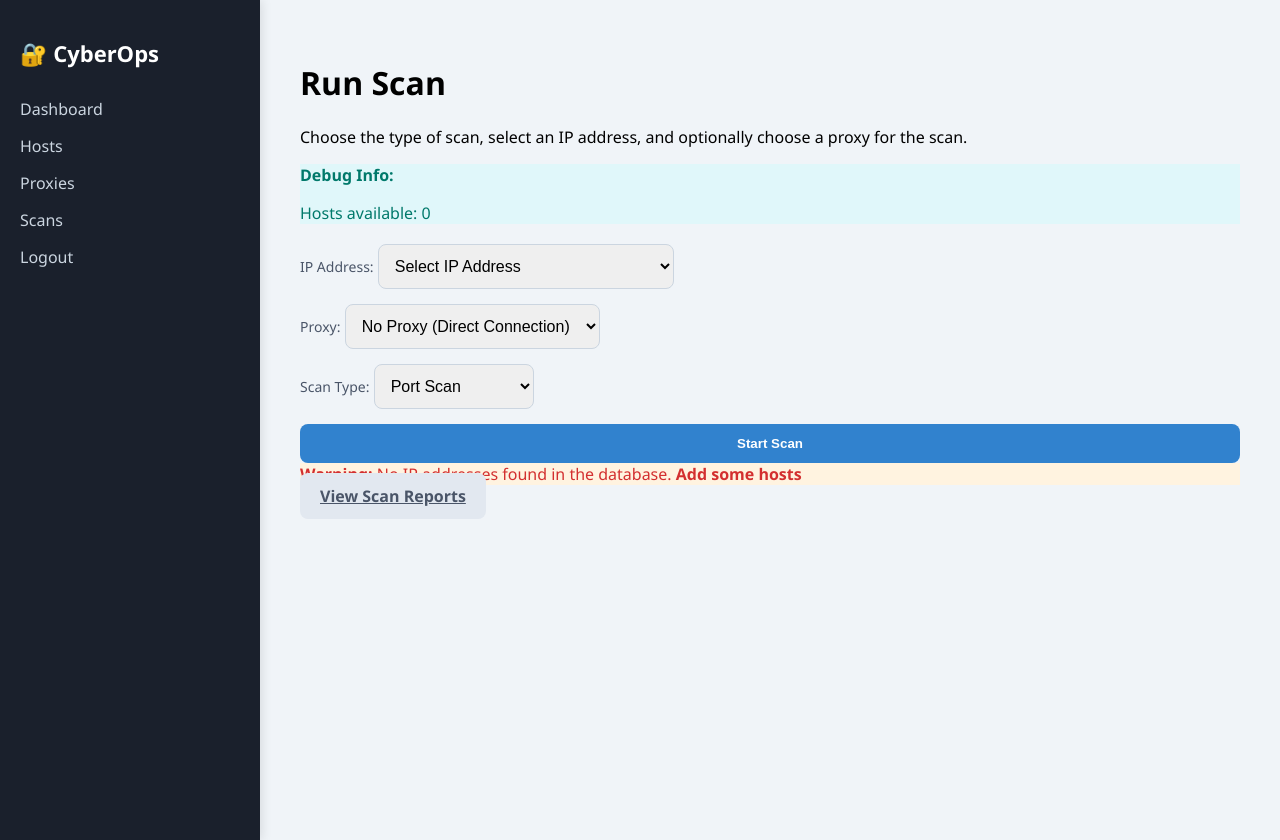
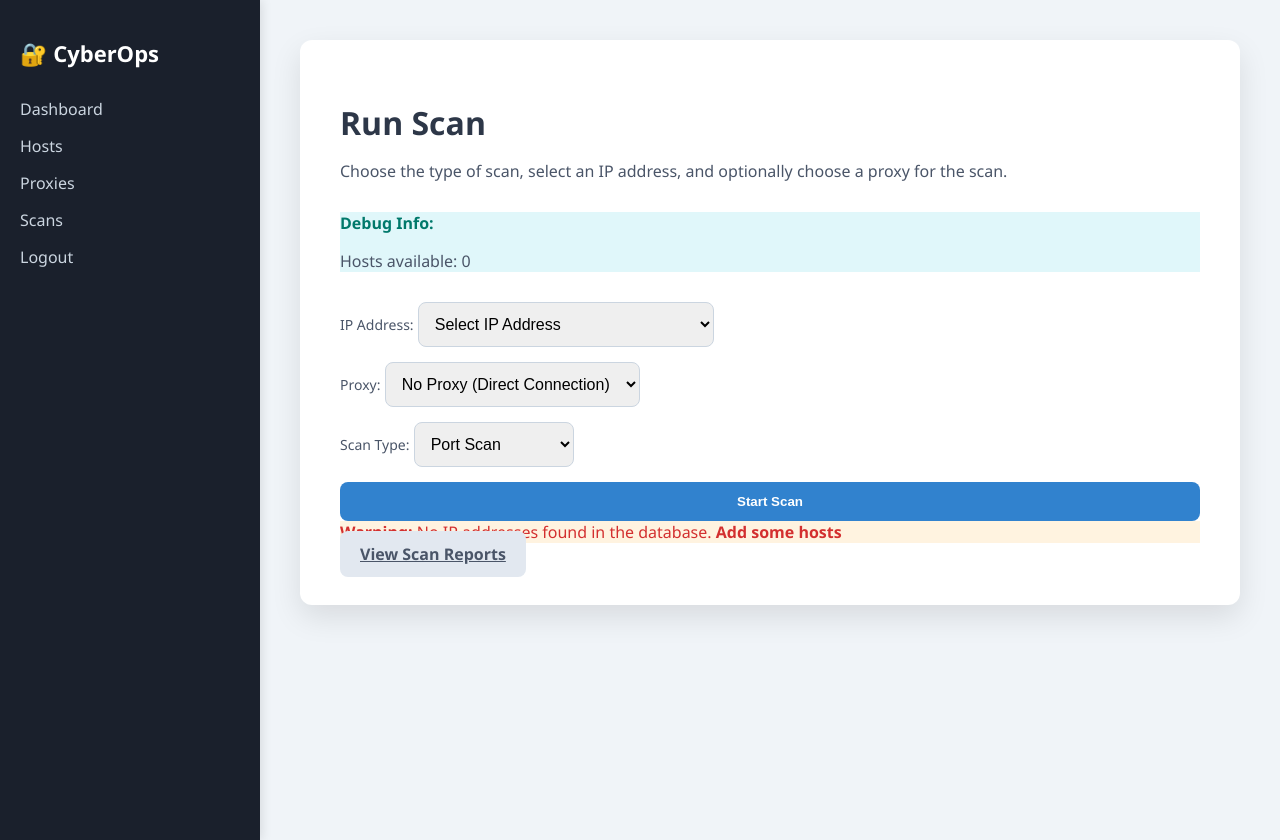
Before and after one commit to LM-Codespace/Dashboard-Flask, a Flask app: page /scans/ in a window 1280 px wide. Run offline with Flask 3, Linux system fonts and the light colour scheme.

Commit message:
Update scans.html

```diff
--- a/templates/scans.html
+++ b/templates/scans.html
@@ -1,6 +1,7 @@
 {% extends "base.html" %}
 
 {% block content %}
+    <div class="scan-container">
         <h1>Run Scan</h1>
         <p>Choose the type of scan, select an IP address, and optionally choose a proxy for the scan.</p>
 
@@ -65,4 +66,5 @@
         <div class="mt-4">
             <a href="{{ url_for('scans.reports') }}" class="btn btn-secondary">View Scan Reports</a>
         </div>
+    </div>
 {% endblock %}
```
Lines whose indentation alone changed are shown as unchanged.
